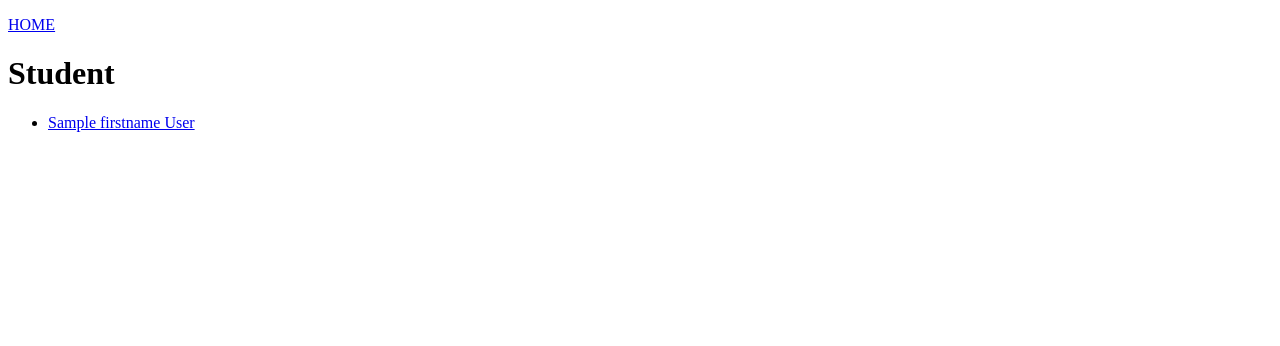
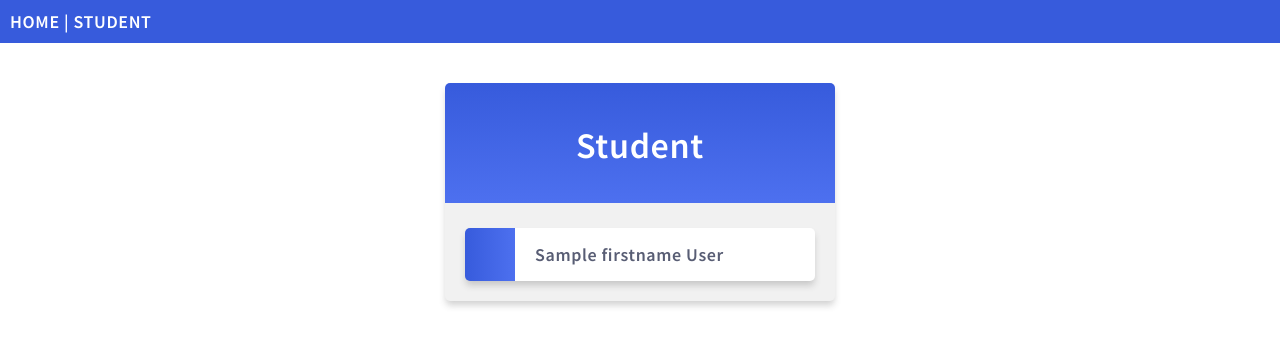
Before and after one commit to Pisetnea/Students_Management_System, a Django app: template student_management_system/templates/all_student.html in a window 1280 px wide. Shown: the top 346 px of the page. Run offline with Django 5.2, Linux system fonts and the light colour scheme; the template is opened without the code that fills it: most values are stand-ins (such as "Sample title", 1, 10 or a date in 2020).

Commit message:
feature-style

```diff
--- /dev/null
+++ b/productionfiles/main-content.css
@@ -0,0 +1,63 @@
+@import url('https://fonts.googleapis.com/css2?family=Source+Sans+Pro:wght@400;600&display=swap');
+body {
+  margin:0;
+  font: 600 18px 'Source Sans Pro', sans-serif;
+  letter-spacing: 0.64px;
+  color: #585d74;
+}
+.topnav {
+  background-color:#375BDC;
+  color:#ffffff;
+  padding:10px;
+}
+.topnav a:link, .topnav a:visited {
+  text-decoration: none;
+  color: #ffffff;
+}
+.topnav a:hover, .topnav a:active {
+  text-decoration: underline;
+}
+.mycard {
+  background-color: #f1f1f1;
+  background-image: linear-gradient(to bottom, #375BDC, #4D70EF);
+  background-size: 100% 120px;
+  background-repeat: no-repeat;
+  margin: 40px auto;
+  width: 350px;
+  border-radius: 5px;
+  box-shadow: 0 5px 7px -1px rgba(51, 51, 51, 0.23);
+  padding: 20px;
+}
+.mycard h1 {
+  text-align: center;
+  color:#ffffff;
+  margin:20px 0 60px 0;
+}
+ul {
+  list-style-type: none;
+  padding: 0;
+  margin: 0;
+}
+li {
+  background-color: #ffffff;
+  background-image: linear-gradient(to right, #375BDC, #4D70EF);
+  background-size: 50px 60px;
+  background-repeat: no-repeat;
+  cursor: pointer;
+  transition: transform .25s;
+  border-radius: 5px;
+  box-shadow: 0 5px 7px -1px rgba(51, 51, 51, 0.23);
+  padding: 15px;
+  padding-left: 70px;
+  margin-top: 5px;
+}
+li:hover {
+  transform: scale(1.1);
+}
+a:link, a:visited {
+  color: #375BDC;
+}
+.main, .main h1 {
+  text-align:center;
+  color:#375BDC;
+}
--- a/student_management_system/templates/all_student.html
+++ b/student_management_system/templates/all_student.html
@@ -19,21 +19,19 @@
     </ul> -->
 
     {% block title %}
-    List of all students
+        List of all students
     {% endblock %}
 
 
     {% block content %}
-
-    <p><a href="/">HOME</a></p>
-
-    <h1>Student</h1>
-
-    <ul>
-        {% for x in mystudents %}
-        <li><a href="detail/{{ x.id }}">{{ x.firstname }} {{ x.lastname }}</a></li>
-        {% endfor %}
-    </ul>
+    <div class="mycard">
+        <h1>Student</h1>
+        <ul>
+            {% for x in mystudent %}
+            <li onclick="window.location = 'detail/{{ x.id }}'">{{ x.firstname }} {{ x.lastname }}</li>
+            {% endfor %}
+        </ul>
+    </div>
     {% endblock %}
 
 </body>
--- a/student_management_system/templates/master.html
+++ b/student_management_system/templates/master.html
@@ -1,11 +1,18 @@
+{% load static %}
 <!DOCTYPE html>
 <html>
 
 <head>
     <title>{% block title %}{% endblock %}</title>
+    <link rel="stylesheet" href="{% static 'main-content.css' %}">
 </head>
 
 <body>
+
+    <div class="topnav">
+        <a href="/">HOME</a> |
+        <a href="/student_list">STUDENT</a>
+    </div>
 
     {% block content %}
     {% endblock %}
--- a/student_management_system/views.py
+++ b/student_management_system/views.py
@@ -18,10 +18,10 @@ def template_view(request):
   return HttpResponse(template.render())
 
 def student_list(request):
-  mystudents = Student.objects.all().values()
+  mystudent = Student.objects.all().values()
   template = loader.get_template('all_student.html')
   context = {
-    'mystudents': mystudents,
+    'mystudent': mystudent,
   }
   return HttpResponse(template.render(context, request))
 
```
Also changed, not shown: student_management_system/templates/detail.html (+7 -13 lines), student_management_system/templates/main.html (+6 -5 lines), db.sqlite3, 1 other file.
